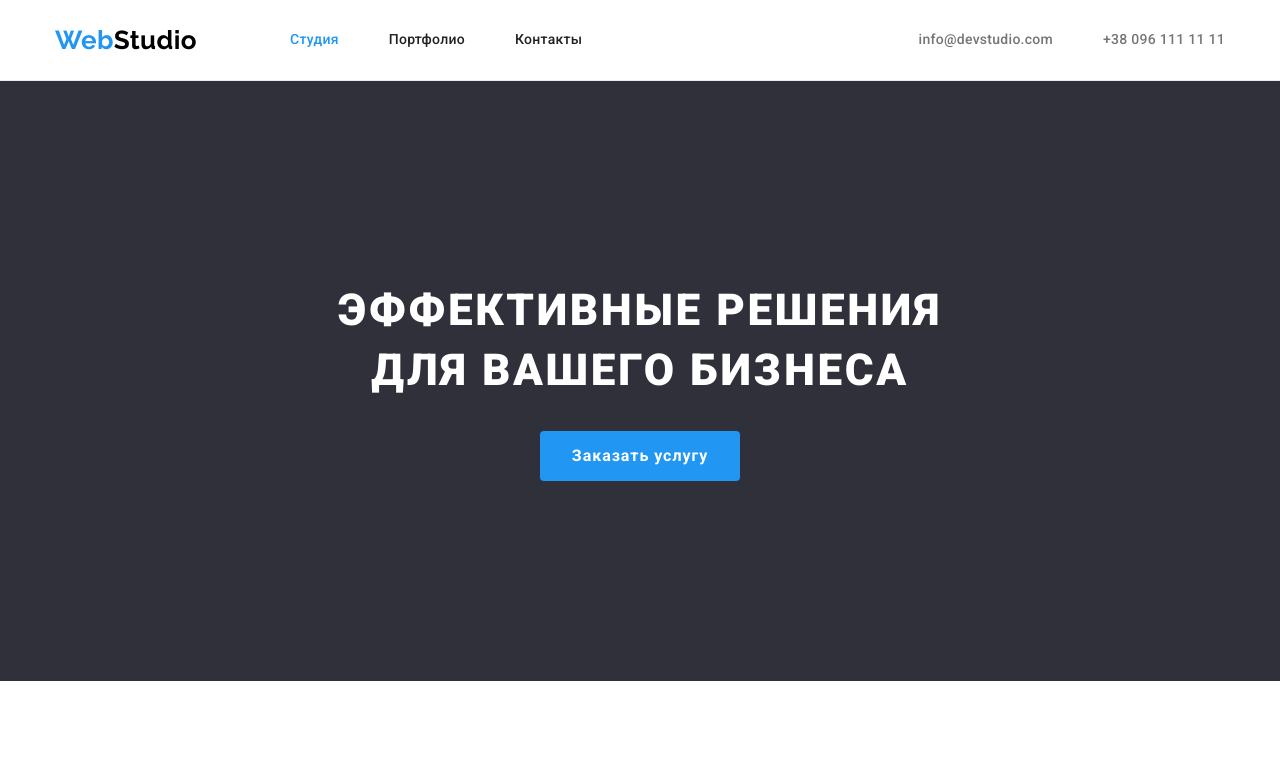
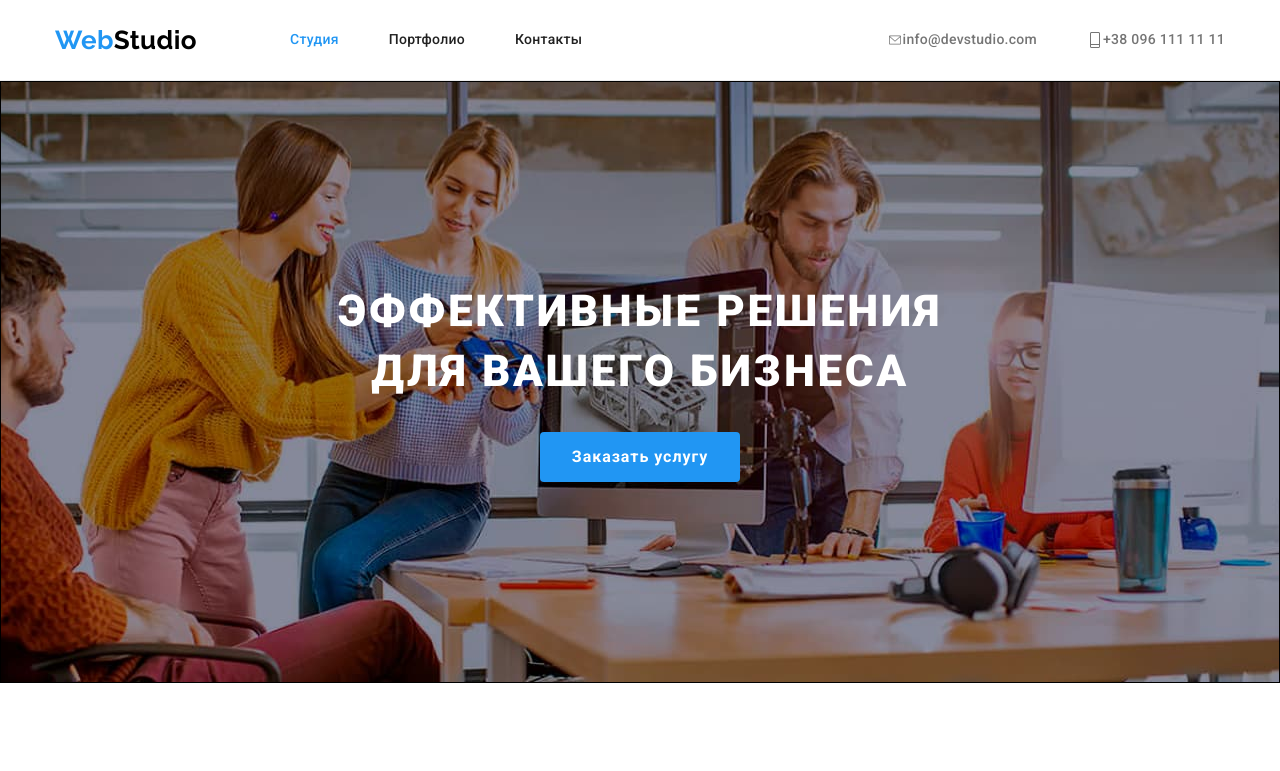
Before and after one commit to Valeriy-Fedulov/goit-markup-hw-04, a plain HTML site: page index.html in a window 1280 px wide. Shown: the top 771 px of the page. Drawn offline with nearby package versions, Linux system fonts and the light colour scheme.

Commit message:
Добавляет иконки в header

```diff
--- a/css/styles.css
+++ b/css/styles.css
@@ -137,7 +137,18 @@ h3 {
 }
 
 .conect-nav {
+  display: flex;
+  align-items: center;
   color: var(--main-text-color);
+}
+
+.icon {
+  /* margin-right: 10px; */
+  fill: currentColor;
+}
+
+.icon:hover {
+  fill: #2196f3;
 }
 
 /* Баннер */
@@ -145,7 +156,14 @@ h3 {
   padding-top: 200px;
   padding-bottom: 200px;
 
+  background: rgba(47, 48, 58, 0.1);
+  border: 1px solid #000000;
+  box-sizing: border-box;
+
   background-color: #2f303a;
+  background-image: url('../images/baner.jpg');
+  background-repeat: no-repeat;
+  background-position: center;
   text-align: center;
 }
 
--- a/index.html
+++ b/index.html
@@ -37,14 +37,23 @@
         </nav>
         <ul class="list flex-connect">
           <li class="item">
-            <a class="site-nav list conect-nav" href="mailto:info@devstudio.com"
-              >info@devstudio.com</a
+            <a
+              class="site-nav list conect-nav"
+              href="mailto:info@devstudio.com"
             >
+              <svg class="icon" width="16" height="12">
+                <use href="./images/icons.svg#mail"></use>
+              </svg>
+              info@devstudio.com
+            </a>
           </li>
           <li class="item">
-            <a class="site-nav list conect-nav" href="tel:+380961111111"
-              >+38 096 111 11 11</a
-            >
+            <a class="site-nav list conect-nav" href="tel:+380961111111">
+              <svg class="icon" width="16" height="16">
+                <use href="./images/icons.svg#tel"></use>
+              </svg>
+              +38 096 111 11 11
+            </a>
           </li>
         </ul>
       </div>
```
Also changed, not shown: images/baner.jpg (added), images/icons.svg (added).
